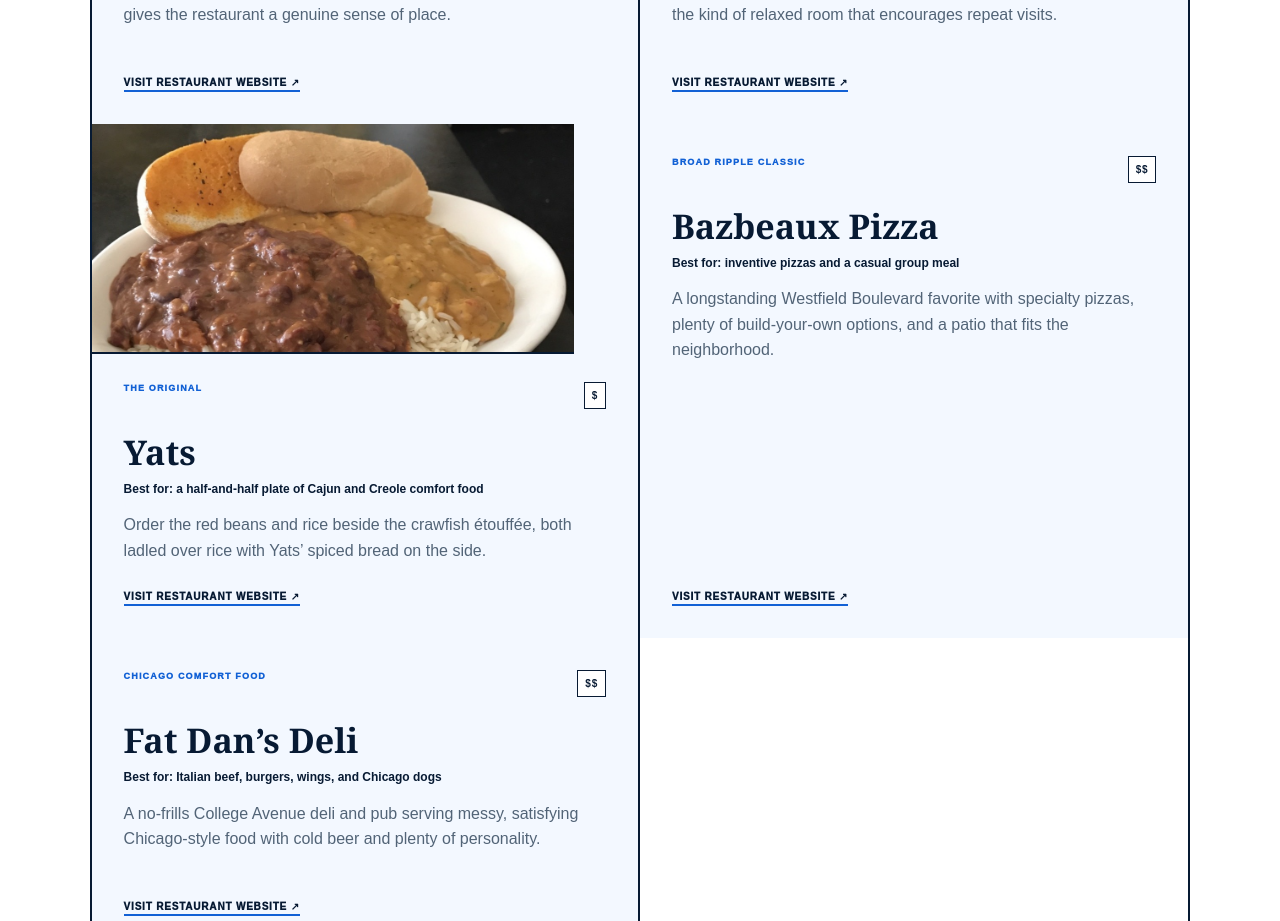
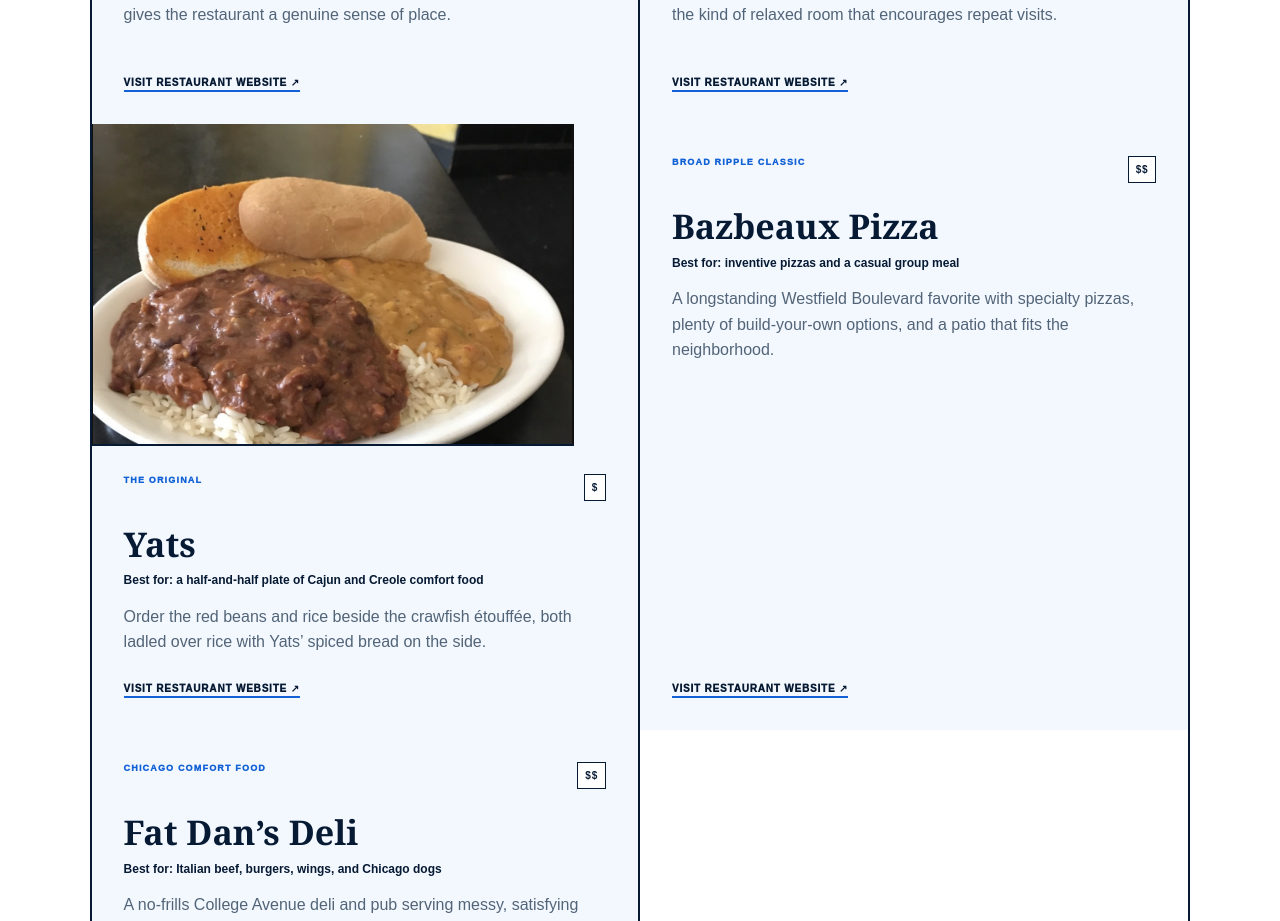
Before and after one commit to mattpom/bestaurantsindy, a Next.js app: page /neighborhoods/broad-ripple in a window 1280 px wide. Shown: the part 1040-1961 px from the top of the page. Built offline with nearby package versions, Linux system fonts and the light colour scheme.

Commit message:
Show full Yats photo without forced crop

```diff
--- a/app/globals.css
+++ b/app/globals.css
@@ -63,7 +63,7 @@
 .restaurantPick{min-height:310px;padding:32px;background:var(--paper);border-right:2px solid var(--ink);border-bottom:2px solid var(--ink);display:flex;flex-direction:column}
 .restaurantPick:nth-child(2n){border-right:0}
 .restaurantPick:nth-child(n+3){border-bottom:0}
-.restaurantPickImage{width:calc(100% + 64px);height:230px;margin:-32px -32px 28px;object-fit:cover;border-bottom:2px solid var(--ink)}
+.restaurantPickImage{display:block;width:calc(100% + 64px);height:auto;aspect-ratio:3/2;margin:-32px -32px 28px;object-fit:contain;background:#111;border-bottom:2px solid var(--ink)}
 .restaurantPick.featuredPick{background:#e3efff;box-shadow:inset 8px 0 0 var(--red)}
 .pickTop{display:flex;justify-content:space-between;gap:18px;align-items:start}
 .pickTop span{color:var(--red);font-size:9px;font-weight:950;letter-spacing:.13em}
```
